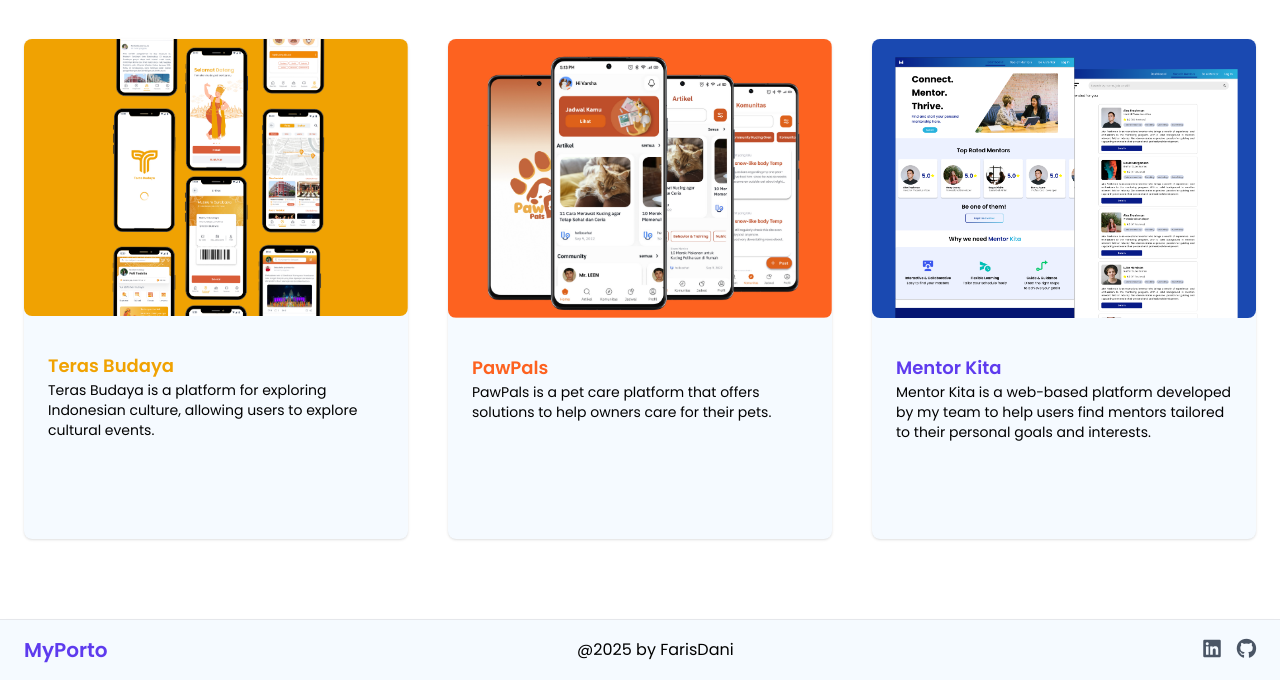
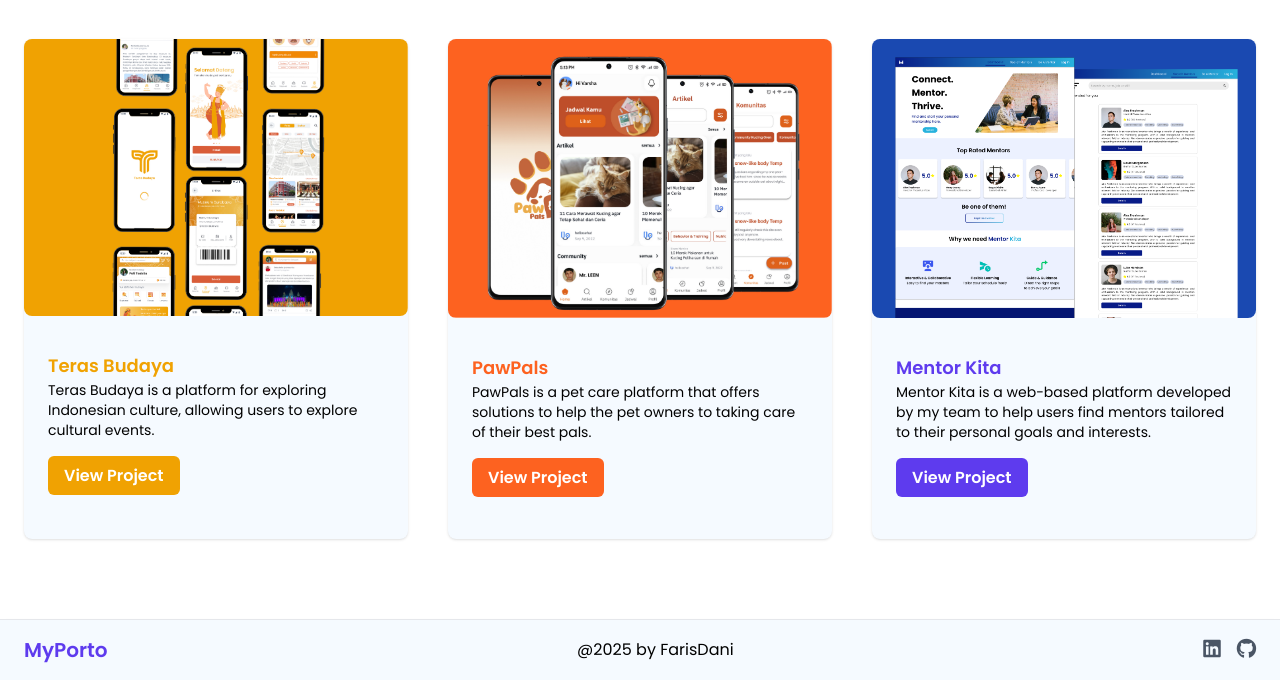
Before and after one commit to FarisDani/Porto, a PHP site: page / in a window 1280 px wide. Shown: the part 1588-2268 px from the top of the page. Run offline with PHP 8.4, Linux system fonts and the light colour scheme; some libraries are stand-ins or nearby versions.

Commit message:
Menambah button
Button added in cart portofolio

```diff
--- a/index.php
+++ b/index.php
@@ -169,37 +169,52 @@
 </div>
 
 <div class="min-h-[100px] w-full flex flex-row items-center justify-center gap-10 px-6 py-10 bg-white">
-  <!-- Grid Cards -->
-  <!-- <div class="grid grid-cols-1 sm:grid-cols-2 lg:grid-cols-4 gap-20  "> -->
+<!-- Grid Cards -->
 
-        <!-- Android Programming -->
         <div class="bg-[#f5faff] min-h-[500px] w-[600px] rounded-lg shadow-sm hover:shadow-lg transition duration-300  flex flex-col items-start ">
-        <!-- Ikon Android dengan Ficon -->
-              <img class="w-full h-full h-10 w-10 mb-3 rounded-lg" src="projectIL1.png" alt="Code">
+        <a href="terasbudaya.php">
+          <img class="w-full h-full h-10 w-10 mb-3 rounded-lg" src="projectIL1.png" alt="Code">
           <div class="items-start justify-center p-6">
             <h3 class="text-lg font-semibold text-[#f0a202] ">Teras Budaya</h3>
             <h4 class="text-sm">Teras Budaya is a platform for exploring Indonesian culture, allowing users to explore cultural events.</h4>
+            <br>
+            <a href="terasbudaya.php" class=" px-4 py-2 bg-[#f0a202] text-white font-semibold rounded-md text-center hover:bg-white hover:text-[#f0a202]  hover:border border-[#f0a202]  texttransition ">
+                View Project
+            </a>
           </div>
+        </a>
         </div>
 
-        <!-- Android Programming -->
+        <!-- PawPals -->
         <div class="bg-[#f5faff] min-h-[500px] w-[600px] rounded-lg shadow-sm hover:shadow-lg transition duration-300  flex flex-col items-start ">
-        <!-- Ikon Android dengan Ficon -->
-              <img class="w-full h-full h-10 w-10 mb-3 rounded-lg" src="projectIL2.png" alt="Code">
+          <a href="pawpals.php">
+
+          <img class="w-full h-full h-10 w-10 mb-3 rounded-lg" src="projectIL2.png" alt="Code">
           <div class="items-start justify-center p-6">
             <h3 class="text-lg font-semibold text-[#fd6220]">PawPals</h3>
-            <h4 class="text-sm">PawPals is a pet care platform that offers solutions to help owners care for their pets. </h4>
+            <h4 class="text-sm">PawPals is a pet care platform that offers solutions to help the pet owners to taking care of their best pals.</h4>
+            <br>
+            <a href="pawpals.php" class=" px-4 py-2 bg-[#fd6220] text-white font-semibold rounded-md text-center hover:bg-white hover:text-[#fd6220]  hover:border border-[#fd6220]  texttransition ">
+                View Project
+            </a>
           </div>
+          </a>
         </div>
 
-        <!-- Android Programming -->
+        <!-- MentorKita -->
         <div class="bg-[#f5faff] min-h-[500px] w-[600px] rounded-lg shadow-sm hover:shadow-lg transition duration-300  flex flex-col items-start ">
-        <!-- Ikon Android dengan Ficon -->
-              <img class="w-full h-full h-10 w-10 mb-3 rounded-lg" src="projectITC3 (2).png" alt="Code">
+          <a href="mentorkita.php">
+
+          <img class="w-full h-full h-10 w-10 mb-3 rounded-lg" src="projectITC3 (2).png" alt="Code">
           <div class="items-start justify-center p-6">
             <h3 class="text-lg font-semibold text-[#5E3BEE] ">Mentor Kita</h3>
             <h4 class="text-sm">Mentor Kita is a web-based platform developed by my team to help users find mentors tailored to their personal goals and interests.</h4>
+            <br>
+            <a href="mentorkita.php" class=" px-4 py-2 bg-[#5E3BEE] text-white font-semibold rounded-md text-center hover:bg-white hover:text-[#5E3BEE] hover:border border-[#5E3BEE]  texttransition ">
+                View Project
+            </a>
           </div>
+          </a>
         </div>
 
     <!-- </div> -->
```
Also changed, not shown: ProjectIL(1).png (deleted), projectITC2.png (deleted), projectITC3.png (deleted).
